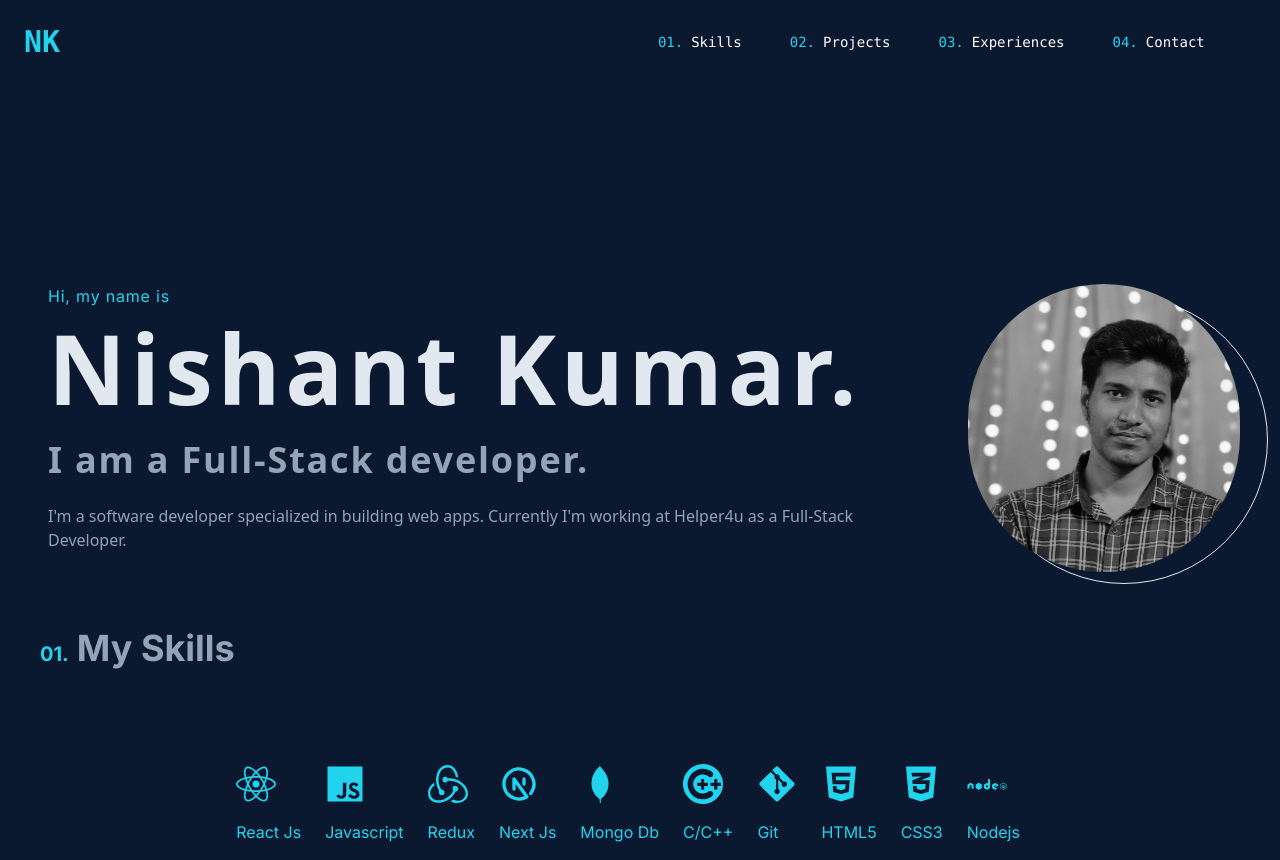
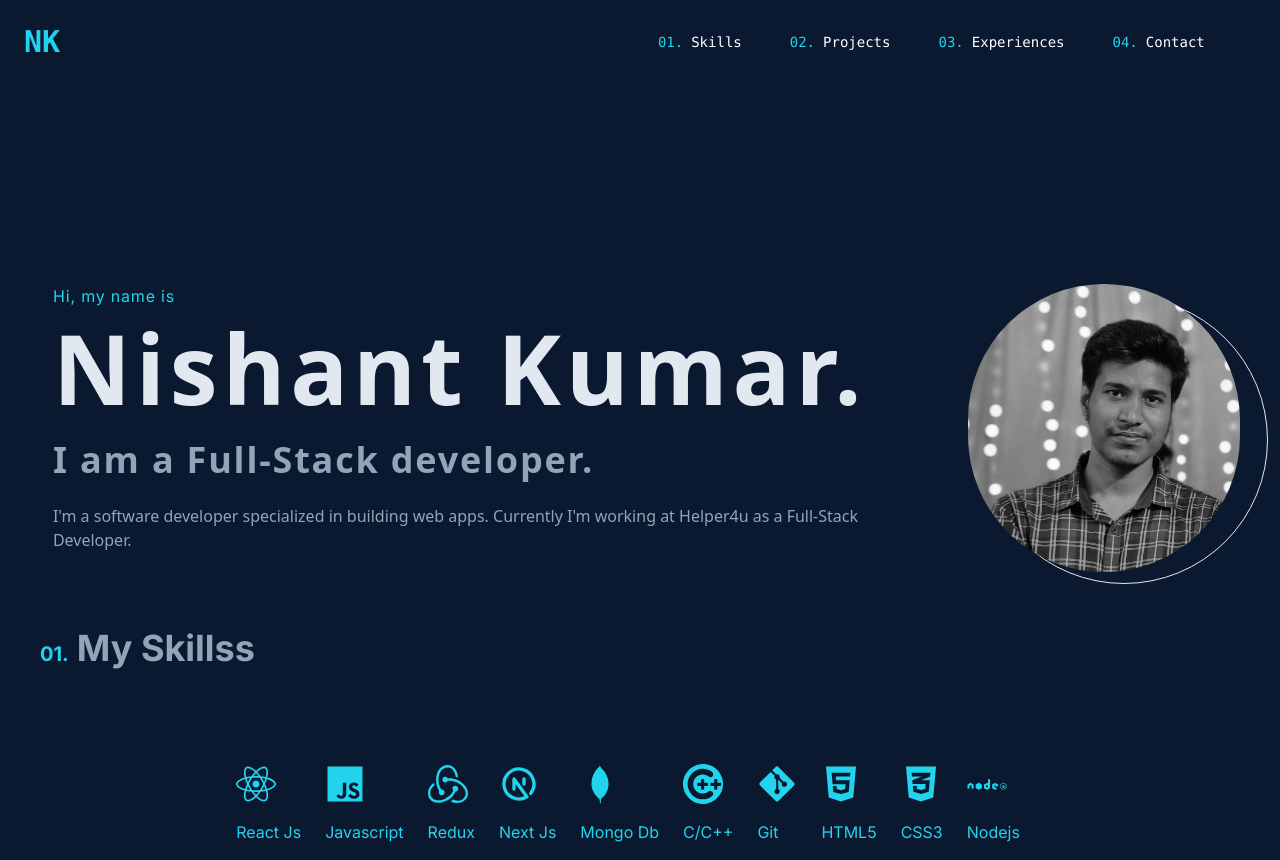
Before and after one commit to nishantdotcom/nishant.com, a Next.js app: page / in a window 1280 px wide. Built offline with nearby package versions, Linux system fonts and the light colour scheme.

Commit message:
animate Component

```diff
--- a/src/app/page.js
+++ b/src/app/page.js
@@ -7,12 +7,16 @@ import Skills from "@/components/Skills";
 export default function Home() {
   return (
     <>
-      <Navbar />
-      <div className=" bg-[#0A192F]">
+      <div className=" bg-[#0A192F] w-full h-full">
+        <Navbar />
+
         <Main />
-
         <Skills />
       </div>
+
+      {/* <div className=" w-full h-full flex align-middle justify-center pt-10">
+        <Animation />
+      </div> */}
     </>
   );
 }
--- /dev/null
+++ b/src/components/Animation.jsx
@@ -0,0 +1,24 @@
+"use client";
+import React from "react";
+
+import { useState, useEffect } from "react";
+import { easeIn, easeInOut, motion, spring, useAnimation } from "framer-motion";
+import clsx from "clsx";
+function Animation() {
+  return (
+    <div style={{ height: "2000px" }}>
+      <motion.div
+        animate={{ rotate: 180 }}
+        transition={{
+          type: "spring",
+          bounce: 0.25,
+        }}
+        className=" border border-black bg-yellow-500 rounded-xl w-20 h-20 flex items-center  justify-center "
+      >
+        Hello
+      </motion.div>
+    </div>
+  );
+}
+
+export default Animation;
--- a/src/components/Main.jsx
+++ b/src/components/Main.jsx
@@ -4,26 +4,73 @@ import { motion } from "framer-motion";
 export default function Main() {
   return (
     <motion.div
-      initial={{ opacity: 0 }}
-      animate={{ opacity: 1 }}
-      transition={{ duration: 0.9, ease: "easeInOut" }}
+      initial={{ y: -200, opacity: 0 }}
+      animate={{ y: 0, opacity: 1 }}
+      transition={{ duration: 2, ease: "easeInOut", delay: 1 }}
     >
       <section className="bg-[#0A192F] flex flex-col relative lg:pt-40 md:pt-40 sm:p-100 ">
         <div className="lg:flex md:flex">
           <div className=" sm: pt-10 xs:pt-10">
-            <div className=" px-12 text-[#22D3EE]  tracking-wider">
+            <motion.div
+              className=" px-12 text-[#22D3EE]  tracking-wider"
+              initial={{ x: -100, opacity: 0 }}
+              animate={{ x: 5, opacity: 1 }}
+              transition={{
+                type: "spring",
+                duration: 4,
+                bounce: 0.25,
+                delay: 2,
+              }}
+            >
               Hi, my name is
-            </div>
-            <div className="  tracking-wider px-12 py-4 lg:py-3 justify-center  font-sans  text-5xl  lg:text-8xl  font-bold word-break   text-slate-200">
+            </motion.div>
+            {/* <div className=" px-12 text-[#22D3EE]  tracking-wider">
+              {" "}
+              Hi, my name is
+            </div> */}
+            <motion.div
+              className="  tracking-wider px-12 py-4 lg:py-3 justify-center  font-sans  text-5xl  lg:text-8xl  font-bold word-break   text-slate-200"
+              initial={{ x: 100, opacity: 0 }}
+              animate={{ x: 5, opacity: 1 }}
+              transition={{
+                type: "spring",
+                duration: 4,
+                bounce: 0.25,
+                delay: 2,
+              }}
+            >
               Nishant Kumar.
-            </div>
-            <div className="  tracking-wider px-12 lg:py-3 justify-center  font-sans  text-3xl  lg:text-4xl  font-bold word-break   text-slate-400">
+            </motion.div>
+
+            <motion.div
+              className=" tracking-wider px-12 lg:py-3 justify-center  font-sans  text-3xl  lg:text-4xl  font-bold word-break   text-slate-400"
+              initial={{ x: -100, opacity: 0 }}
+              animate={{ x: 5, opacity: 1 }}
+              transition={{
+                type: "spring",
+                duration: 4,
+                bounce: 0.25,
+                delay: 2,
+              }}
+            >
               I am a Full-Stack developer.
-            </div>
-            <div className="px-12 py-3 justify-center font-sans      text-slate-400">
+            </motion.div>
+
+            <motion.div
+              className=" px-12 py-3 justify-center font-sans      text-slate-400"
+              initial={{ x: 100, opacity: 0 }}
+              animate={{ x: 5, opacity: 1 }}
+              transition={{
+                type: "spring",
+                duration: 4,
+                bounce: 0.25,
+                delay: 2,
+              }}
+            >
+              {" "}
               I&apos;m a software developer specialized in building web apps.
               Currently I&apos;m working at Helper4u as a Full-Stack Developer.
-            </div>
+            </motion.div>
           </div>
           <div className="    relative justify-self-center m-10 ">
             <div className="absolute top-0 left-0 h-48 w-48 xl:h-72 xl:w-72 rounded-full bg-primary/[0.2] hover:opacity-0 z-20"></div>
--- a/src/components/Navbar.jsx
+++ b/src/components/Navbar.jsx
@@ -34,9 +34,9 @@ function Navbar() {
   return (
     <>
       <motion.div
-        initial={{ opacity: 0 }}
-        animate={{ opacity: 1 }}
-        transition={{ duration: 0.9, ease: "easeInOut" }}
+        initial={{ y: -100, opacity: 0 }}
+        animate={{ y: 0, opacity: 1 }}
+        transition={{ duration: 0.4, ease: "easeInOut" }}
       >
         <div className=" bg-[#0A192F] flex shadow-2xl w-auto">
           <div className="font-mono w-1/5   flex justify-start  font-bold text-3xl text-[#22D3EE] p-6  ml-10px">
--- a/src/components/Skills.jsx
+++ b/src/components/Skills.jsx
@@ -49,11 +49,15 @@ function Skills() {
         initial={{ opacity: 0 }}
         animate={{ opacity: 1 }}
         transition={{ duration: 0.9, ease: "easeInOut" }}
+        className="bg-[#0A192F]"
       >
         <div className="bg-[rgb(10,25,47)] flex pl-10 pt-4 justify-start pb-10 ">
           <div className=" flex gap-x-2">
             <div className="text-[#22D3EE] text-xl font-bold pt-3"> 01. </div>
-            <div className=" text-slate-400 text-4xl font-bold"> My Skills</div>
+            <div className=" text-slate-400 text-4xl font-bold">
+              {" "}
+              My Skillss
+            </div>
           </div>
         </div>
         <div className="   sm: pl-10 sm:pr-10 transition-all ease-in-out duration-1000 flex flex-wrap place-content-center mt-10 gap-6 sm:p-4">
```
